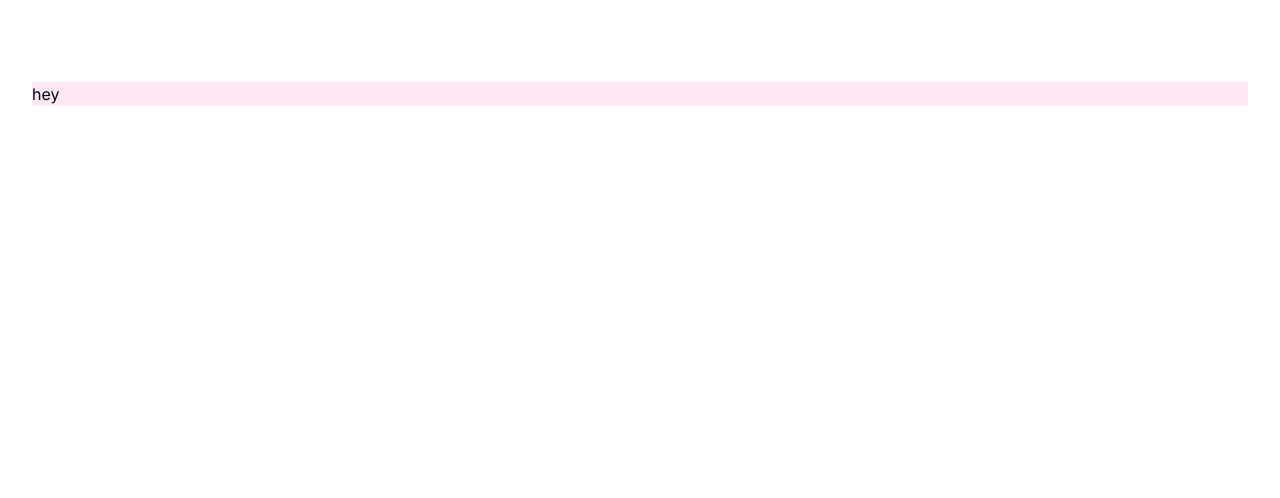
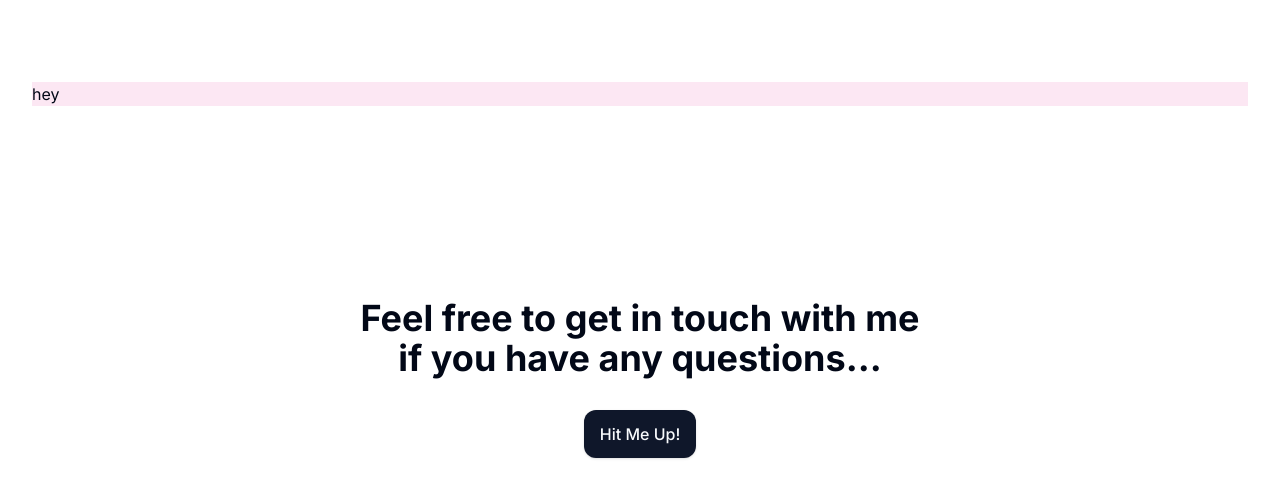
Before and after one commit to bchussid/portfolio, a Next.js app: page / in a window 1280 px wide. Shown: the part 2000-2498 px from the top of the page. Built offline with nearby package versions, Linux system fonts and the light colour scheme.

Commit message:
add/get in touch section & stub

```diff
--- a/src/app/page.tsx
+++ b/src/app/page.tsx
@@ -1,6 +1,8 @@
 
 // components
 import About from "@/components/About";
+import GetInTouch from "@/components/GetInTouch";
+
 import Hero from "@/components/Hero";
 import Projects from "@/components/Projects";
 
@@ -10,6 +12,7 @@ export default function Home() {
       <Hero />
       <About />
       <Projects />
+      <GetInTouch />
     </main>
   );
 }
--- /dev/null
+++ b/src/components/GetInTouch.tsx
@@ -0,0 +1,19 @@
+import Link from "next/link"
+import { Button } from "./ui/button";
+const GetInTouch = () => {
+  return (
+    <section>
+      <div className='container mx-auto'>
+        <div className='flex flex-col items-center'>
+          <h2 className='h2 max-w-xl text-center mb-8'>
+            Feel free to get in touch with me if you have any questions...
+          </h2>
+          <Link href="/contact"><Button>Hit Me Up!</Button></Link>
+        </div>
+
+      </div>
+    </section>
+  )
+}
+
+export default GetInTouch
```
